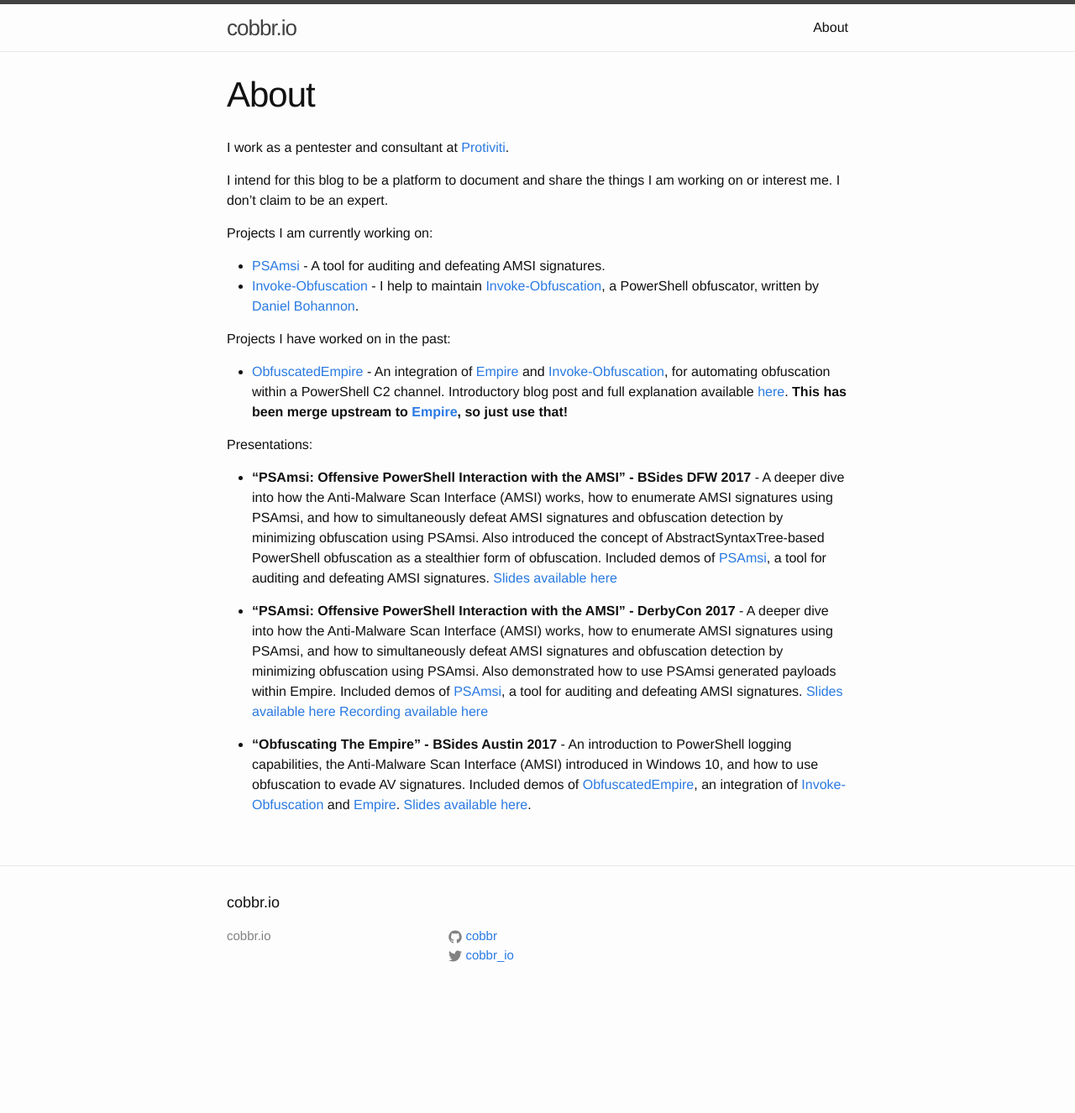
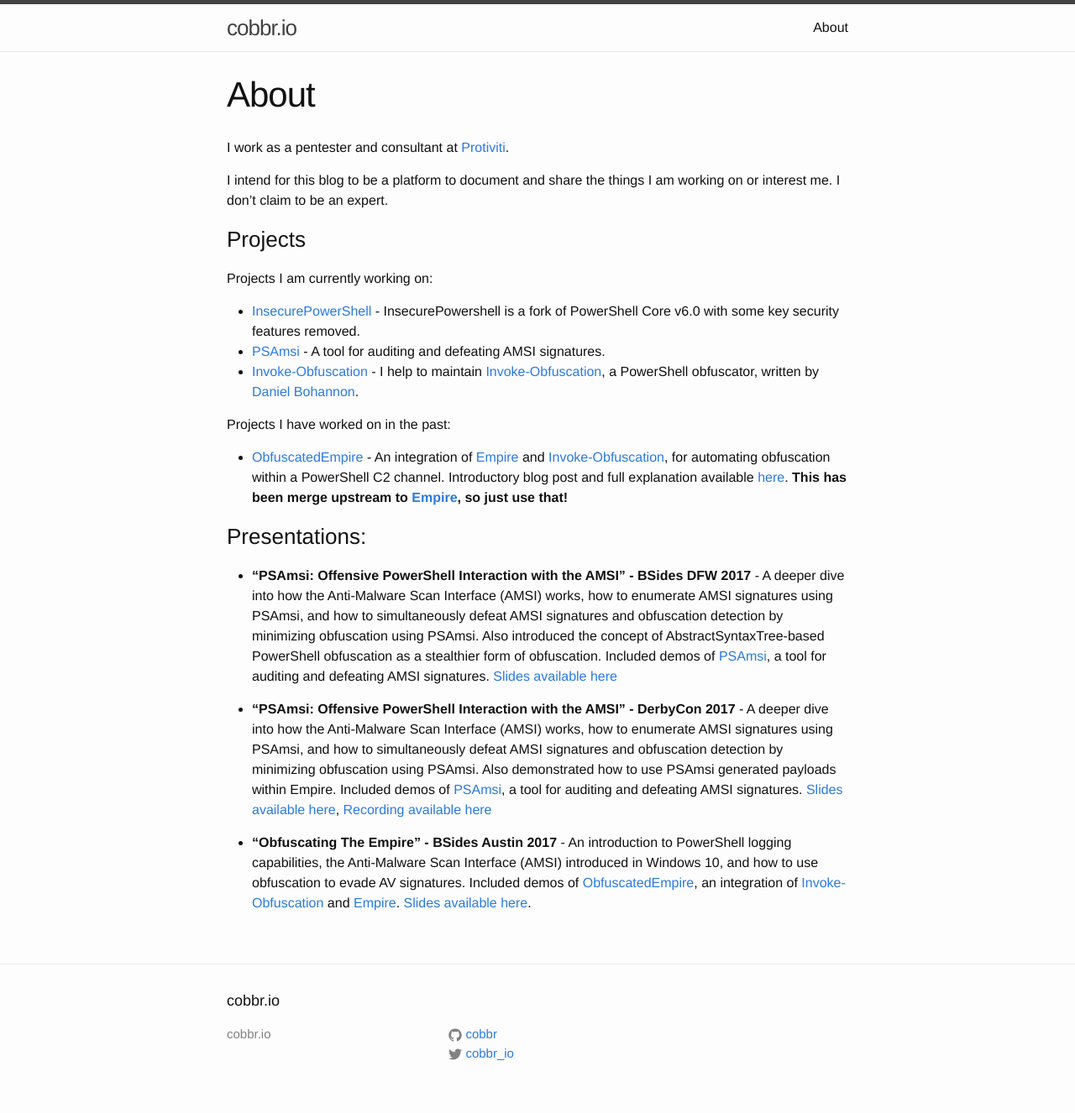
Before and after one commit to cobbr/cobbr.io, a Jekyll site: the page built from about.md, in a window 1280 px wide. Shown: the whole page at 84% size. Built offline with Jekyll 4.4.1, drawn with Linux system fonts in a browser that asks for light colours; before the commit the page ends 1209 px from its top, so only the background shows below that; part of the change alters nothing that is shown.

Commit message:
modify about

```diff
--- a/about.md
+++ b/about.md
@@ -8,8 +8,11 @@ I work as a pentester and consultant at [Protiviti](https://www.protiviti.com/).
 
 I intend for this blog to be a platform to document and share the things I am working on or interest me. I don't claim to be an expert.
 
+### Projects
+
 Projects I am currently working on:
 
+* [InsecurePowerShell](https://github.com/cobbr/InsecurePowershell) - InsecurePowershell is a fork of PowerShell Core v6.0 with some key security features removed.
 * [PSAmsi](https://github.com/cobbr/PSAmsi) - A tool for auditing and defeating AMSI signatures.
 * [Invoke-Obfuscation](https://github.com/danielbohannon/Invoke-Obfuscation) - I help to maintain [Invoke-Obfuscation](https://github.com/danielbohannon/Invoke-Obfuscation), a PowerShell obfuscator, written by [Daniel Bohannon](https://twitter.com/danielhbohannon).
 
@@ -17,10 +20,10 @@ Projects I have worked on in the past:
 
 * [ObfuscatedEmpire](https://github.com/cobbr/ObfuscatedEmpire) - An integration of [Empire](https://github.com/EmpireProject/Empire) and [Invoke-Obfuscation](https://github.com/danielbohannon/Invoke-Obfuscation), for automating obfuscation within a PowerShell C2 channel. Introductory blog post and full explanation available [here]({{site.baseurl}}/ObfuscatedEmpire.html). **This has been merge upstream to [Empire](https://github.com/EmpireProject/Empire), so just use that!**
 
-Presentations:
+### Presentations:
 
 * **"PSAmsi: Offensive PowerShell Interaction with the AMSI" - BSides DFW 2017** - A deeper dive into how the Anti-Malware Scan Interface (AMSI) works, how to enumerate AMSI signatures using PSAmsi, and how to simultaneously defeat AMSI signatures and obfuscation detection by minimizing obfuscation using PSAmsi. Also introduced the concept of AbstractSyntaxTree-based PowerShell obfuscation as a stealthier form of obfuscation. Included demos of [PSAmsi](https://github.com/cobbr/PSAmsi), a tool for auditing and defeating AMSI signatures. [Slides available here](https://github.com/cobbr/slides/blob/master/BSides/DFW/PSAmsi%20-%20Offensive%20PowerShell%20Interaction%20with%20the%20AMSI.pdf)
 
-* **"PSAmsi: Offensive PowerShell Interaction with the AMSI" - DerbyCon 2017** - A deeper dive into how the Anti-Malware Scan Interface (AMSI) works, how to enumerate AMSI signatures using PSAmsi, and how to simultaneously defeat AMSI signatures and obfuscation detection by minimizing obfuscation using PSAmsi. Also demonstrated how to use PSAmsi generated payloads within Empire. Included demos of [PSAmsi](https://github.com/cobbr/PSAmsi), a tool for auditing and defeating AMSI signatures. [Slides available here](https://github.com/cobbr/slides/blob/master/DerbyCon/PSAmsi%20-%20Offensive%20PowerShell%20Interaction%20with%20the%20AMSI.pdf) [Recording available here](https://www.youtube.com/watch?v=rEFyalXfQWk)
+* **"PSAmsi: Offensive PowerShell Interaction with the AMSI" - DerbyCon 2017** - A deeper dive into how the Anti-Malware Scan Interface (AMSI) works, how to enumerate AMSI signatures using PSAmsi, and how to simultaneously defeat AMSI signatures and obfuscation detection by minimizing obfuscation using PSAmsi. Also demonstrated how to use PSAmsi generated payloads within Empire. Included demos of [PSAmsi](https://github.com/cobbr/PSAmsi), a tool for auditing and defeating AMSI signatures. [Slides available here](https://github.com/cobbr/slides/blob/master/DerbyCon/PSAmsi%20-%20Offensive%20PowerShell%20Interaction%20with%20the%20AMSI.pdf), [Recording available here](https://www.youtube.com/watch?v=rEFyalXfQWk)
 
 * **"Obfuscating The Empire" - BSides Austin 2017** - An introduction to PowerShell logging capabilities, the Anti-Malware Scan Interface (AMSI) introduced in Windows 10, and how to use obfuscation to evade AV signatures. Included demos of [ObfuscatedEmpire](https://github.com/cobbr/ObfuscatedEmpire), an integration of [Invoke-Obfuscation](https://github.com/danielbohannon/Invoke-Obfuscation) and [Empire](https://github.com/EmpireProject/Empire). [Slides available here](https://github.com/cobbr/slides/blob/master/BSides/Austin/Obfuscating%20The%20Empire.pdf).
```
